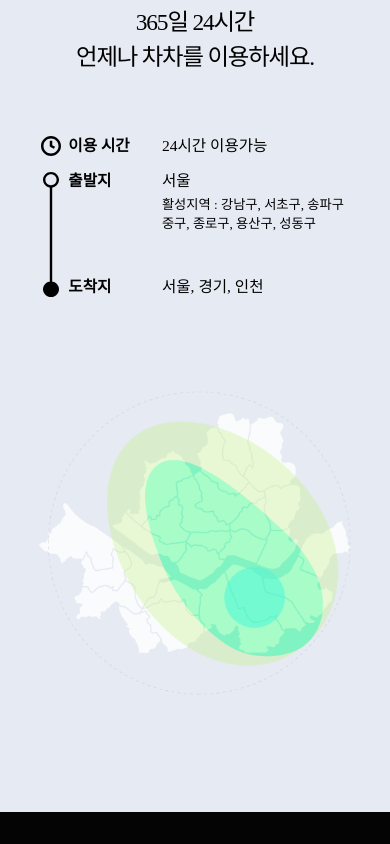
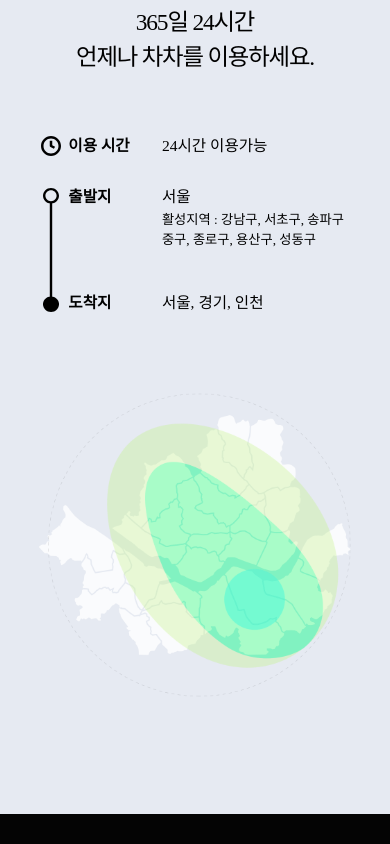
Before and after one commit to lusille/lusille.github.io, a website: page chacha/homepage/index.html in a window 390 px wide. Shown: the part 3000-3844 px from the top of the page. Drawn offline with Linux system fonts and the light colour scheme; a web font is replaced by a local one.

Commit message:
Update style.css

```diff
--- a/chacha/homepage/css/style.css
+++ b/chacha/homepage/css/style.css
@@ -522,7 +522,7 @@ footer a:link {
 .content3_list1 {
     height: fit-content;
     line-height: 5vw;
-    padding-bottom: 4vw;
+    padding-bottom: 8vw;
 }
 .content3_list2 {
     line-height: 5vw;
@@ -659,6 +659,7 @@ footer a:link {
 }
 .footer_content {
     flex-direction: column;
+    text-align: left;
 }
 .footer_logo {
     width: 30vw;
```
